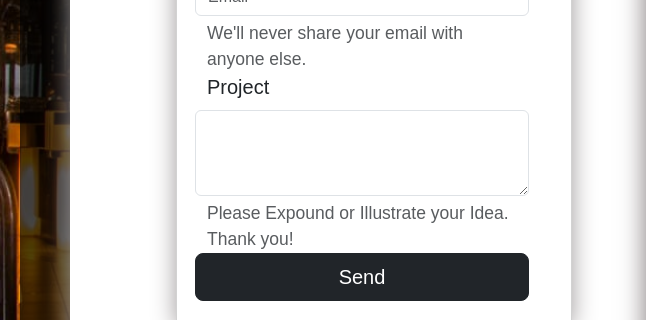
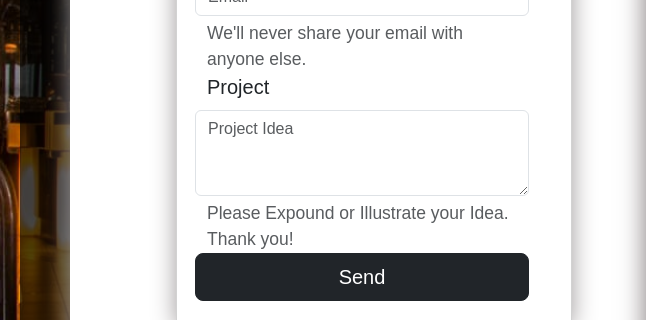
Before and after one commit to manahanCoded/manahan_portfolio, a plain HTML site: page contact.html in a window 1280 px wide. Shown: the part 649-969 px from the top of the page, 0-646 px from the left. Drawn offline with nearby package versions, Linux system fonts and the light colour scheme; a script that the page names is missing.

Commit message:
Update contact.html

```diff
--- a/contact.html
+++ b/contact.html
@@ -61,7 +61,7 @@
                                         </div>
                                         <div class="row">
                                             <label for="section" class="form-label">Project</label>
-                                            <textarea class="form-control" id="section" rows="3"></textarea>
+                                            <textarea class="form-control" id="section" rows="3"placeholder="Project Idea"></textarea>
                                             <small id="emailHelp" class="form-text text-muted">Please Expound or Illustrate your Idea. Thank you!</small>
                                         </div>
 
```
